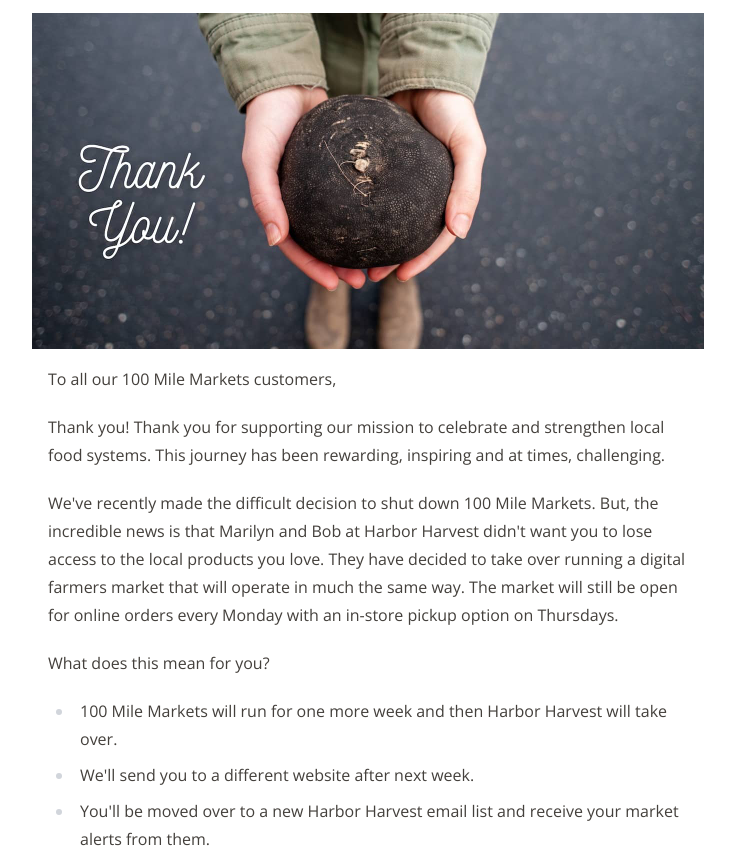
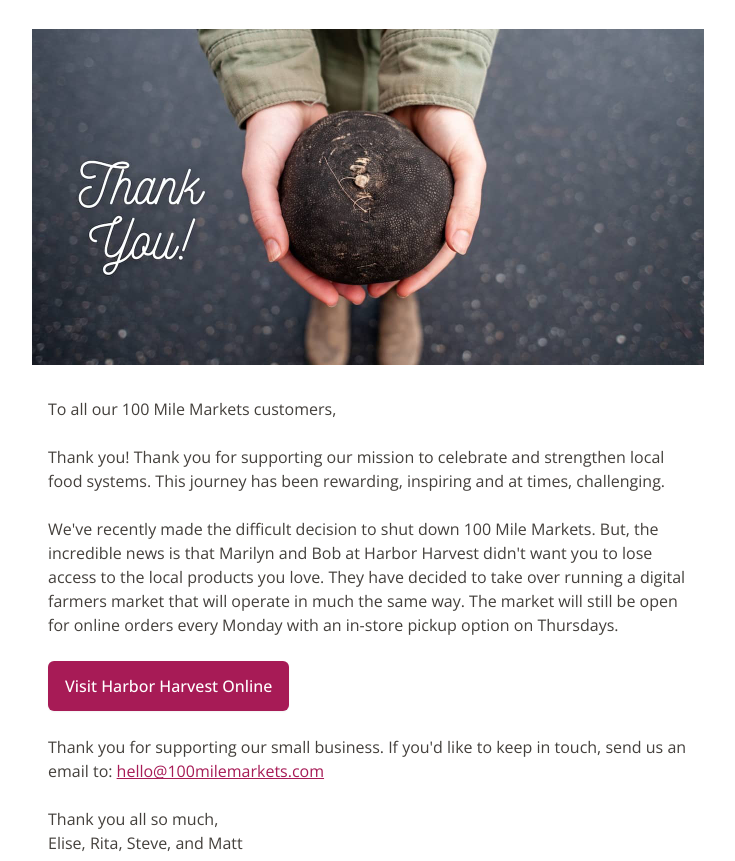
Before and after one commit to 100MileMarkets/100MileMarkets.github.io, a website: page docs/index.html in a window 1280 px wide. Shown: the part 91-952 px from the top of the page, without its empty margins (272-1007 px from the left). Drawn offline with nearby package versions, Linux system fonts and the light colour scheme; a web font is replaced by a local one.

Commit message:
Finalized content

```diff
--- a/docs/index.html
+++ b/docs/index.html
@@ -7,10 +7,10 @@
   <meta name="description" content="We built 100 Mile Markets for the folks who want to buy great tasting, quality food from the hardworking farmers, ranchers, and small businesses in their area.">
   <link rel="preconnect" href="https://fonts.googleapis.com">
   <link rel="preconnect" href="https://fonts.gstatic.com" crossorigin>
-  <link href="https://fonts.googleapis.com/css2?family=Bellota+Text:ital,wght@0,700&family=Open+Sans:ital,wght@0,400&display=swap" rel="stylesheet">
+  <link href="https://fonts.googleapis.com/css2?family=Bellota+Text:ital,wght@0,700&family=Open+Sans:ital,wght@0,400;0,500&display=swap" rel="stylesheet">
   <link href="/dist/app.css" rel="stylesheet">
 </head>
-<body class="py-8 space-y-4">
+<body class="py-8 space-y-8">
   <div class="max-w-2xl mx-auto px-4 flex items-center gap-2">
     <img style="aspect-ratio: 5 / 7;" class="h-14" src="/images/logo.png" alt="Logo">
     <div class="text-2xl sm:text-3xl uppercase font-bold font-serif text-stone-900 whitespace-nowrap">
@@ -20,25 +20,18 @@
 
   <img src="/images/thankyou.jpg" alt="Thank you" style="aspect-ratio: 2 / 1;" class="w-full max-w-2xl mx-auto"></body>
 
-  <div class="max-w-2xl mx-auto px-4 text-stone-700 prose">
+  <div class="max-w-2xl mx-auto px-4 text-stone-700 space-y-6 text-base">
     <p>To all our 100 Mile Markets customers,</p>
 
     <p>Thank you! Thank you for supporting our mission to celebrate and strengthen local food systems. This journey has been rewarding, inspiring and at times, challenging.</p>
 
     <p>We've recently made the difficult decision to shut down 100 Mile Markets. But, the incredible news is that Marilyn and Bob at Harbor Harvest didn't want you to lose access to the local products you love. They have decided to take over running a digital farmers market that will operate in much the same way. The market will still be open for online orders every Monday with an in-store pickup option on Thursdays.</p>
 
-    <p>What does this mean for you?</p>
+    <a href="https://harvest-online.localline.ca/" class="inline-block bg-beet-light border border-transparent rounded-md shadow-sm py-3 px-4 text-base font-medium text-white">Visit Harbor Harvest Online</a>
 
-    <ul>
-      <li>100 Mile Markets will run for one more week and then Harbor Harvest will take over.</li>
-      <li>We'll send you to a different website after next week.</li>
-      <li>You'll be moved over to a new Harbor Harvest email list and receive your market alerts from them.</li>
-    </ul>
+    <p>Thank you for supporting our small business. If you'd like to keep in touch, send us an email to: <a class="text-beet-light underline" href="mailto:hello@100milemarkets.com?subject=Contact+Us">hello@100milemarkets.com</a></p>
 
-    <p>I (Elise) will be staying on to help out with this new version of the market. I'll send out more information once the new site is up and running. Please let me know if you have any questions about this change by simply responding to this email. And if you do not want to be part of the new email list, you can unsubscribe from this one anytime in the next week.</p>
-
-    <p>Thank you all so much,</p>
-    <p>Elise, Rita, Steve, and Matt</p>
+    <p>Thank you all so much,<br>Elise, Rita, Steve, and Matt</p>
   </div>
 </body>
 </html>
--- a/tailwind.config.js
+++ b/tailwind.config.js
@@ -6,11 +6,27 @@ module.exports = {
   content: ["./docs/**/*.{html,js}"],
   theme: {
     extend: {
+      colors: {
+        "honey": "#D3B05D",
+        "honey-100": "#FFF7E4",
+        "honey-200": "#FFF2CF",
+        "honey-300": "#FFE8B0",
+        "honey-400": "#FFDD8B",
+        "honey-500": "#E3B64A",
+        "honey-600": "#D2A73F",
+        "honey-700": "#B08D3A",
+        "honey-800": "#8C650B",
+        "honey-900": "#544625",
+        "beet": "#5E0936",
+        "beet-light": "#A71B56",
+        "ruffage": "#5E622A",
+        "brand-green": "#2B980A"
+      },
       fontFamily: {
         "sans": ["Open Sans", ...defaultTheme.fontFamily.sans],
         "serif": ["Bellota Text", ...defaultTheme.fontFamily.serif],
       }
     },
   },
-  plugins: [require('@tailwindcss/typography')],
+  plugins: [],
 }
```
Also changed, not shown: docs/dist/app.css.
